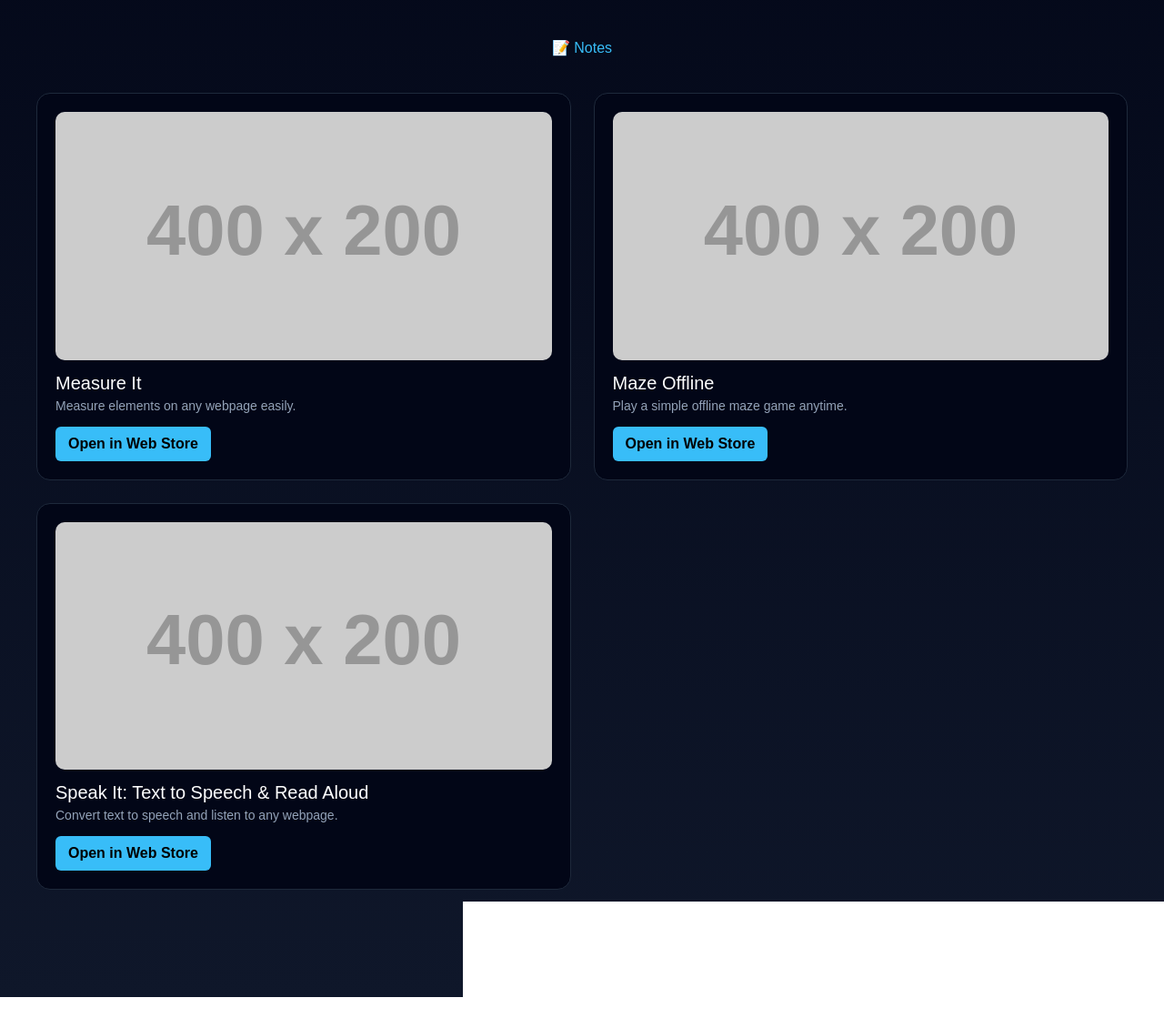
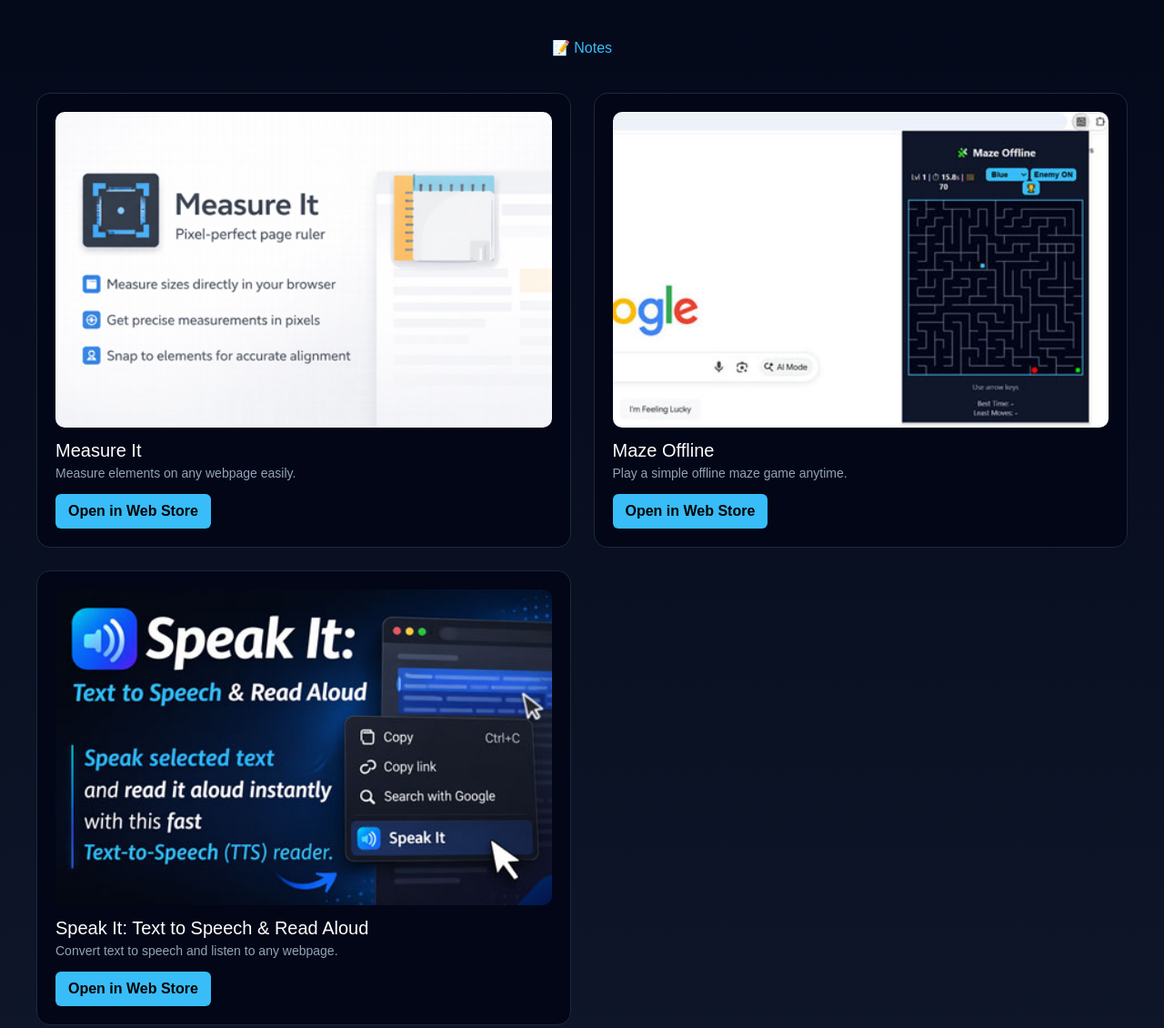
Before and after one commit to dzei72/ext, a plain HTML site: page index.html in a window 1280 px wide. Shown: the part 280-1410 px from the top of the page at 91% size. Before the commit the page ends 1376 px from the top, so only its background shows below. Drawn offline with Linux system fonts and the light colour scheme; placeholder pictures from the web are drawn by us.

Commit message:
Update index.html

```diff
--- a/index.html
+++ b/index.html
@@ -131,7 +131,7 @@
 
 <!-- Measure It -->
 <div class="card">
-    <img src="https://via.placeholder.com/400x200?text=Measure+It">
+    <img src="measure.jpg">
     <div class="title">
         <a href="https://chromewebstore.google.com/detail/measure-it/nmcjbbgkamfkamnicjkchlhehnneadcj" target="_blank">
             Measure It
@@ -147,7 +147,7 @@
 
 <!-- Maze Offline -->
 <div class="card">
-    <img src="https://via.placeholder.com/400x200?text=Maze+Offline">
+    <img src="maze.jpg">
     <div class="title">
         <a href="https://chromewebstore.google.com/detail/maze-offline/ebkpcjbhoflpegahkjocpeagdjdeemem" target="_blank">
             Maze Offline
@@ -163,7 +163,7 @@
 
 <!-- Speak It -->
 <div class="card">
-    <img src="https://via.placeholder.com/400x200?text=Speak+It">
+    <img src="speaktestto.jpg">
     <div class="title">
         <a href="https://chromewebstore.google.com/detail/speak-it-text-to-speech-r/fbkabaeabkgadjmodpgfpkidnhceankd" target="_blank">
             Speak It: Text to Speech & Read Aloud
```
